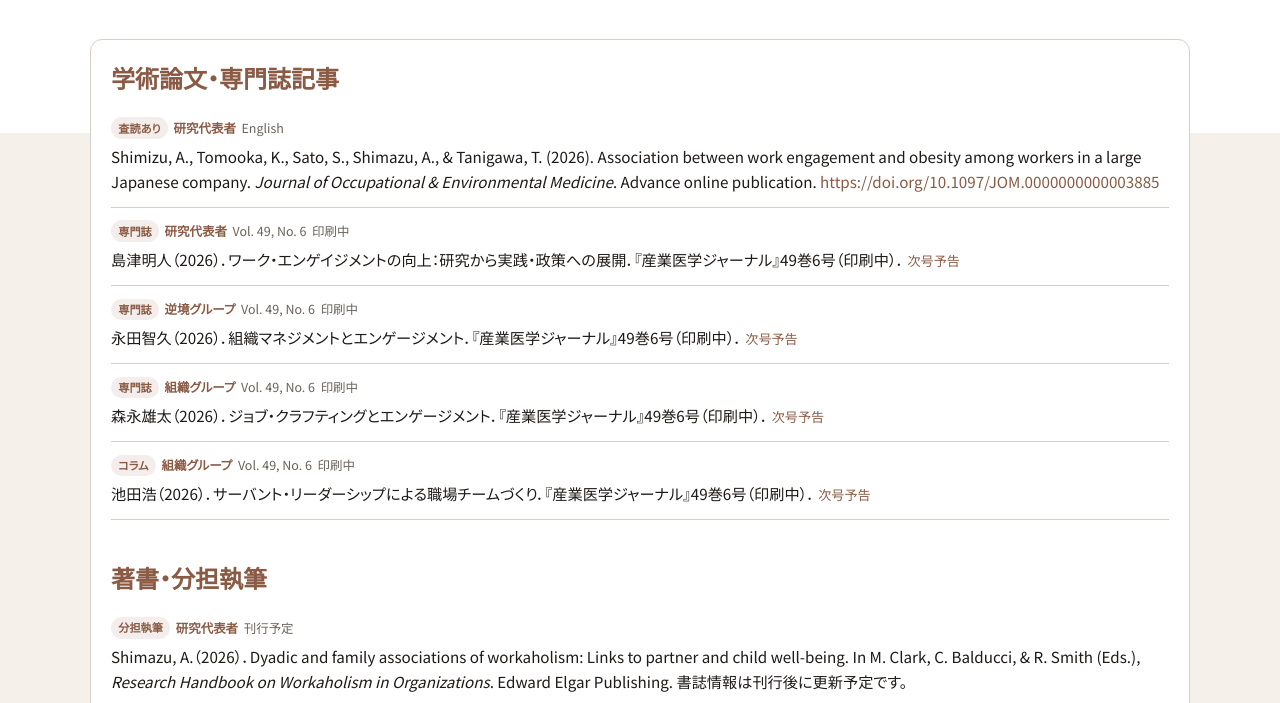
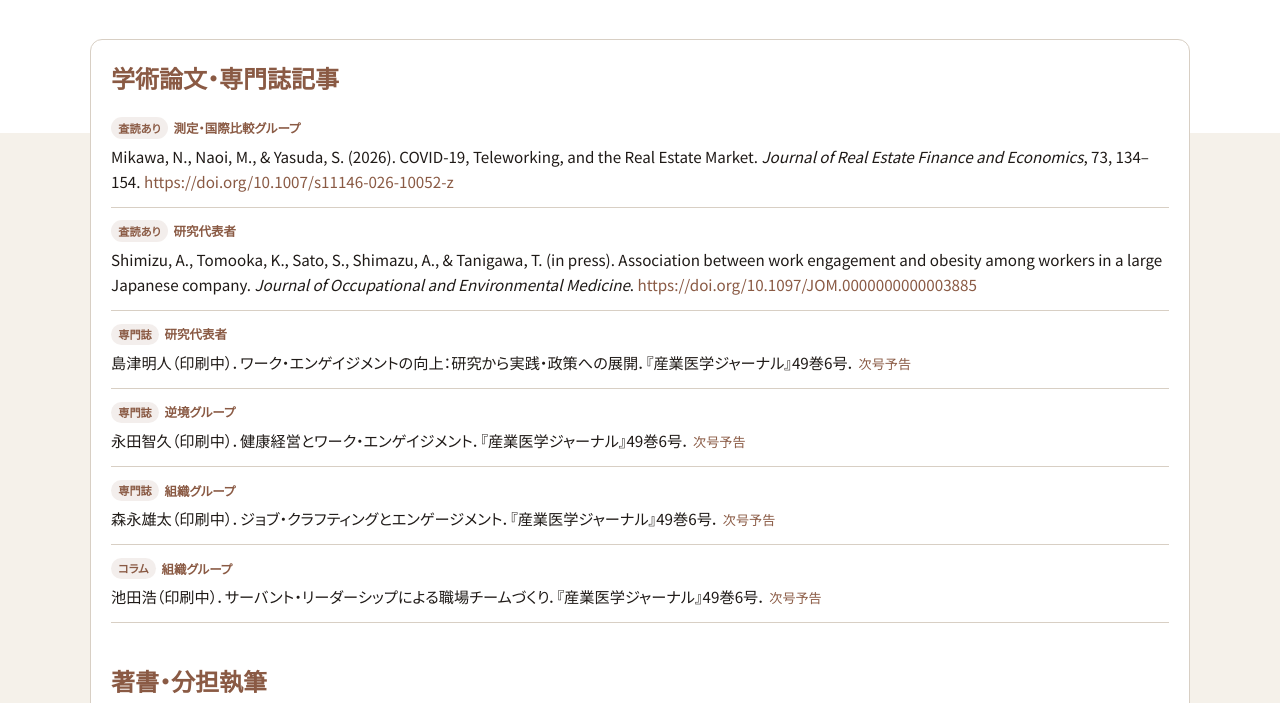
Before and after one commit to sokendo/WorkEngagementPJ, a plain HTML site: page docs/publications/index.html in a window 1280 px wide. Shown: the part 249-952 px from the top of the page. Drawn offline with Linux system fonts and the light colour scheme.

Commit message:
update 20261015

```diff
--- a/docs/publications/index.html
+++ b/docs/publications/index.html
@@ -54,46 +54,44 @@
         <li class="publication-item">
           <div class="publication-meta">
             <span class="publication-badge"><span class="lang-ja" lang="ja">査読あり</span><span class="lang-en" lang="en">Peer reviewed</span></span>
+            <span class="publication-team"><span class="lang-ja" lang="ja">測定・国際比較グループ</span><span class="lang-en" lang="en">Measurement and International Comparison Group</span></span>
+          </div>
+          <p class="publication-reference">Mikawa, N., Naoi, M., &amp; Yasuda, S. (2026). COVID-19, Teleworking, and the Real Estate Market. <cite>Journal of Real Estate Finance and Economics</cite>, 73, 134–154. <a href="https://doi.org/10.1007/s11146-026-10052-z">https://doi.org/10.1007/s11146-026-10052-z</a></p>
+        </li>
+        <li class="publication-item">
+          <div class="publication-meta">
+            <span class="publication-badge"><span class="lang-ja" lang="ja">査読あり</span><span class="lang-en" lang="en">Peer reviewed</span></span>
             <span class="publication-team"><span class="lang-ja" lang="ja">研究代表者</span><span class="lang-en" lang="en">Principal Investigator</span></span>
-            <span>English</span>
           </div>
-          <p class="publication-reference">Shimizu, A., Tomooka, K., Sato, S., Shimazu, A., &amp; Tanigawa, T. (2026). Association between work engagement and obesity among workers in a large Japanese company. <cite>Journal of Occupational &amp; Environmental Medicine</cite>. Advance online publication. <a href="https://doi.org/10.1097/JOM.0000000000003885">https://doi.org/10.1097/JOM.0000000000003885</a></p>
+          <p class="publication-reference">Shimizu, A., Tomooka, K., Sato, S., Shimazu, A., &amp; Tanigawa, T. (in press). Association between work engagement and obesity among workers in a large Japanese company. <cite>Journal of Occupational and Environmental Medicine</cite>. <a href="https://doi.org/10.1097/JOM.0000000000003885">https://doi.org/10.1097/JOM.0000000000003885</a></p>
         </li>
         <li class="publication-item">
           <div class="publication-meta">
             <span class="publication-badge"><span class="lang-ja" lang="ja">専門誌</span><span class="lang-en" lang="en">Professional journal</span></span>
             <span class="publication-team"><span class="lang-ja" lang="ja">研究代表者</span><span class="lang-en" lang="en">Principal Investigator</span></span>
-            <span>Vol. 49, No. 6</span>
-            <span><span class="lang-ja" lang="ja">印刷中</span><span class="lang-en" lang="en">In press</span></span>
           </div>
-          <p class="publication-reference">島津明人（2026）．ワーク・エンゲイジメントの向上：研究から実践・政策への展開．『産業医学ジャーナル』49巻6号（印刷中）． <a class="publication-source-link" href="https://www.zsisz.or.jp/shop/periodical/2026/09/-2026-49-4-288.html"><span class="lang-ja" lang="ja">次号予告</span><span class="lang-en" lang="en">Forthcoming issue</span></a></p>
+          <p class="publication-reference">島津明人（印刷中）．ワーク・エンゲイジメントの向上：研究から実践・政策への展開．『産業医学ジャーナル』49巻6号． <a class="publication-source-link" href="https://www.zsisz.or.jp/shop/periodical/2026/09/-2026-49-4-288.html"><span class="lang-ja" lang="ja">次号予告</span><span class="lang-en" lang="en">Forthcoming issue</span></a></p>
         </li>
         <li class="publication-item">
           <div class="publication-meta">
             <span class="publication-badge"><span class="lang-ja" lang="ja">専門誌</span><span class="lang-en" lang="en">Professional journal</span></span>
             <span class="publication-team"><span class="lang-ja" lang="ja">逆境グループ</span><span class="lang-en" lang="en">Adversity Group</span></span>
-            <span>Vol. 49, No. 6</span>
-            <span><span class="lang-ja" lang="ja">印刷中</span><span class="lang-en" lang="en">In press</span></span>
           </div>
-          <p class="publication-reference">永田智久（2026）．組織マネジメントとエンゲージメント．『産業医学ジャーナル』49巻6号（印刷中）． <a class="publication-source-link" href="https://www.zsisz.or.jp/shop/periodical/2026/09/-2026-49-4-288.html"><span class="lang-ja" lang="ja">次号予告</span><span class="lang-en" lang="en">Forthcoming issue</span></a></p>
+          <p class="publication-reference">永田智久（印刷中）．健康経営とワーク・エンゲイジメント．『産業医学ジャーナル』49巻6号． <a class="publication-source-link" href="https://www.zsisz.or.jp/shop/periodical/2026/09/-2026-49-4-288.html"><span class="lang-ja" lang="ja">次号予告</span><span class="lang-en" lang="en">Forthcoming issue</span></a></p>
         </li>
         <li class="publication-item">
           <div class="publication-meta">
             <span class="publication-badge"><span class="lang-ja" lang="ja">専門誌</span><span class="lang-en" lang="en">Professional journal</span></span>
             <span class="publication-team"><span class="lang-ja" lang="ja">組織グループ</span><span class="lang-en" lang="en">Organization Group</span></span>
-            <span>Vol. 49, No. 6</span>
-            <span><span class="lang-ja" lang="ja">印刷中</span><span class="lang-en" lang="en">In press</span></span>
           </div>
-          <p class="publication-reference">森永雄太（2026）．ジョブ・クラフティングとエンゲージメント．『産業医学ジャーナル』49巻6号（印刷中）． <a class="publication-source-link" href="https://www.zsisz.or.jp/shop/periodical/2026/09/-2026-49-4-288.html"><span class="lang-ja" lang="ja">次号予告</span><span class="lang-en" lang="en">Forthcoming issue</span></a></p>
+          <p class="publication-reference">森永雄太（印刷中）．ジョブ・クラフティングとエンゲージメント．『産業医学ジャーナル』49巻6号． <a class="publication-source-link" href="https://www.zsisz.or.jp/shop/periodical/2026/09/-2026-49-4-288.html"><span class="lang-ja" lang="ja">次号予告</span><span class="lang-en" lang="en">Forthcoming issue</span></a></p>
         </li>
         <li class="publication-item">
           <div class="publication-meta">
             <span class="publication-badge"><span class="lang-ja" lang="ja">コラム</span><span class="lang-en" lang="en">Column</span></span>
             <span class="publication-team"><span class="lang-ja" lang="ja">組織グループ</span><span class="lang-en" lang="en">Organization Group</span></span>
-            <span>Vol. 49, No. 6</span>
-            <span><span class="lang-ja" lang="ja">印刷中</span><span class="lang-en" lang="en">In press</span></span>
           </div>
-          <p class="publication-reference">池田浩（2026）．サーバント・リーダーシップによる職場チームづくり．『産業医学ジャーナル』49巻6号（印刷中）． <a class="publication-source-link" href="https://www.zsisz.or.jp/shop/periodical/2026/09/-2026-49-4-288.html"><span class="lang-ja" lang="ja">次号予告</span><span class="lang-en" lang="en">Forthcoming issue</span></a></p>
+          <p class="publication-reference">池田浩（印刷中）．サーバント・リーダーシップによる職場チームづくり．『産業医学ジャーナル』49巻6号． <a class="publication-source-link" href="https://www.zsisz.or.jp/shop/periodical/2026/09/-2026-49-4-288.html"><span class="lang-ja" lang="ja">次号予告</span><span class="lang-en" lang="en">Forthcoming issue</span></a></p>
         </li>
       </ol>
     </section>
@@ -105,17 +103,15 @@
           <div class="publication-meta">
             <span class="publication-badge"><span class="lang-ja" lang="ja">分担執筆</span><span class="lang-en" lang="en">Book chapter</span></span>
             <span class="publication-team"><span class="lang-ja" lang="ja">研究代表者</span><span class="lang-en" lang="en">Principal Investigator</span></span>
-            <span><span class="lang-ja" lang="ja">刊行予定</span><span class="lang-en" lang="en">Forthcoming</span></span>
           </div>
-          <p class="publication-reference">Shimazu, A.（2026）．Dyadic and family associations of workaholism: Links to partner and child well-being. In M. Clark, C. Balducci, &amp; R. Smith (Eds.), <cite>Research Handbook on Workaholism in Organizations</cite>. Edward Elgar Publishing. <span class="lang-ja" lang="ja">書誌情報は刊行後に更新予定です。</span><span class="lang-en" lang="en">Bibliographic details will be updated after publication.</span></p>
+          <p class="publication-reference">Shimazu, A. (in press). Dyadic and family associations of workaholism: Links to partner and child well-being. In M. Clark, C. Balducci, &amp; R. Smith (Eds.), <cite>Research Handbook on Workaholism in Organizations</cite>. Edward Elgar Publishing. <span class="lang-ja" lang="ja">書誌情報は刊行後に更新予定です。</span><span class="lang-en" lang="en">Bibliographic details will be updated after publication.</span></p>
         </li>
         <li class="publication-item">
           <div class="publication-meta">
             <span class="publication-badge"><span class="lang-ja" lang="ja">分担執筆</span><span class="lang-en" lang="en">Book chapter</span></span>
             <span class="publication-team"><span class="lang-ja" lang="ja">研究代表者</span><span class="lang-en" lang="en">Principal Investigator</span></span>
-            <span><time datetime="2026-10-16">2026.10.16</time> <span class="lang-ja" lang="ja">刊行予定</span><span class="lang-en" lang="en">forthcoming</span></span>
           </div>
-          <p class="publication-reference">島津明人（2026）．公認心理師のための産業・組織心理学．下山晴彦・佐藤隆夫（監修）『産業・組織心理学』（公認心理師スタンダードテキストシリーズ20，第1章）ミネルヴァ書房．ISBN 978-4-623-08630-6． <a class="publication-source-link" href="https://www.kinokuniya.co.jp/f/dsg-01-9784623086306"><span class="lang-ja" lang="ja">書誌情報</span><span class="lang-en" lang="en">Book information</span></a></p>
+          <p class="publication-reference">下山晴彦・佐藤隆夫・本郷一夫・島津明人（2026）．『産業・組織心理学』（公認心理師スタンダードテキストシリーズ 20）ミネルヴァ書房． <a class="publication-source-link" href="https://ndlsearch.ndl.go.jp/books/R100000137-I9784623086306"><span class="lang-ja" lang="ja">書誌情報</span><span class="lang-en" lang="en">Book information</span></a></p>
         </li>
       </ol>
     </section>
```
Also changed, not shown: data/publications.csv (+8 -8 lines).
